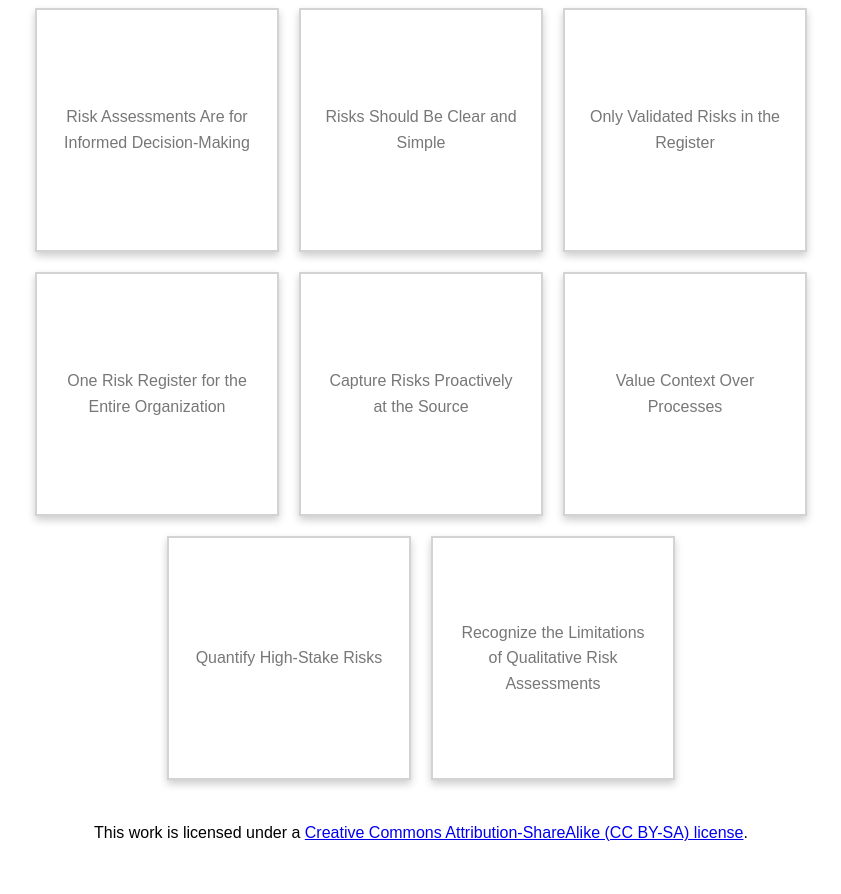
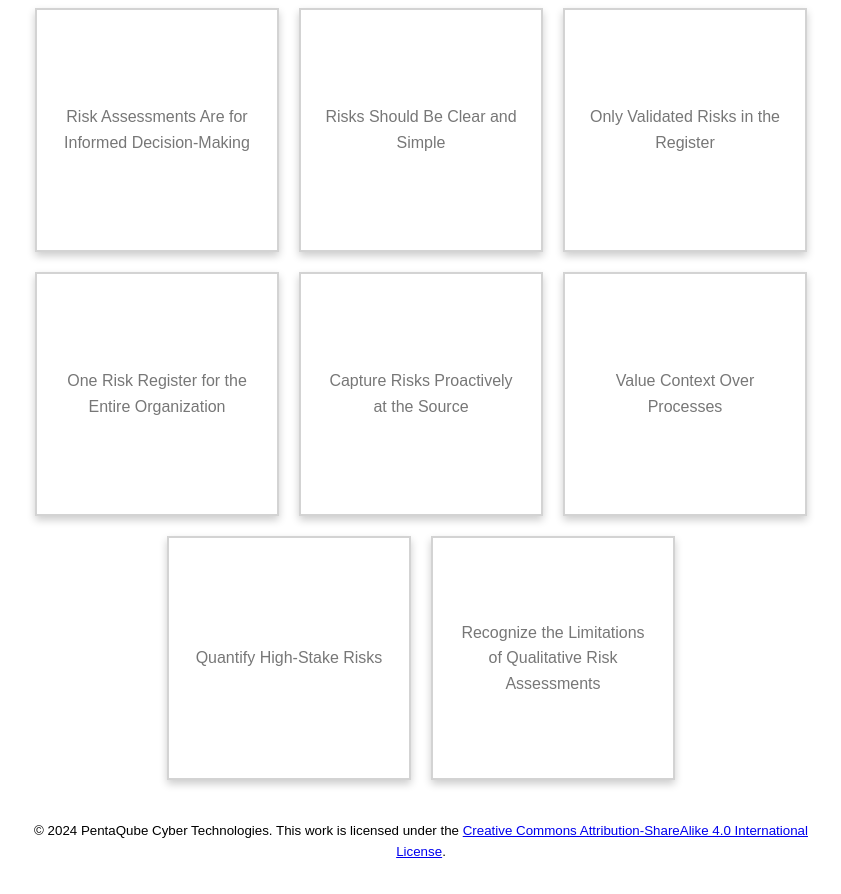
Before and after one commit to PentaQube/risk-assessment-manifesto, a plain HTML site: page risk-assessment-manifesto.html in a window 1280 px wide. Shown: the part 106-1000 px from the top of the page, without its empty margins (219-1060 px from the left). Drawn offline with Linux system fonts and the light colour scheme.

Commit message:
Updated License Footer & added a markdown file of the principles

```diff
--- a/risk-assessment-manifesto.html
+++ b/risk-assessment-manifesto.html
@@ -103,7 +103,6 @@
                 Recognize the Limitations of Qualitative Risk Assessments
             </div>
         </div>
-    <p style="text-align: center; margin-top: 40px;">
-            This work is licensed under a <a href="https://creativecommons.org/licenses/by-sa/4.0/" target="_blank">Creative Commons Attribution-ShareAlike (CC BY-SA) license</a>.
-        </p>
+    <p style="text-align: center; margin-top: 40px; font-size: smaller;">
+            &copy; 2024 PentaQube Cyber Technologies. This work is licensed under the <a href="https://creativecommons.org/licenses/by-sa/4.0/" target="_blank">Creative Commons Attribution-ShareAlike 4.0 International License</a>. </p>
 </html>
```
Also changed, not shown: 1 other file.
